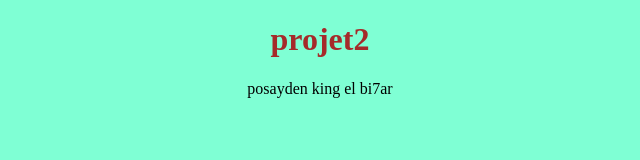
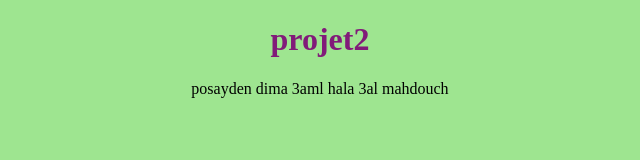
Before and after one commit to mehdiyds/chabeb, a plain HTML site: page index.html in a window 1280 px wide. Shown: the whole page, without its empty margins (320-960 px from the left). Drawn offline with Linux system fonts and the light colour scheme.

Commit message:
first update

```diff
--- a/control.js
+++ b/control.js
@@ -1 +1 @@
-alert("hello posayden ")
+alert("hello mahdouch ")
--- a/index.html
+++ b/index.html
@@ -9,7 +9,7 @@
 <body>
     <script src="control.js"></script>
     <h1>projet2</h1>
-    <p>posayden king el bi7ar </p><br>
+    <p>posayden dima 3aml hala 3al mahdouch </p><br>
 
 
 
--- a/style.css
+++ b/style.css
@@ -1,9 +1,9 @@
 h1{
     text-align: center;
-    color:brown;
+    color:rgb(129, 27, 121);
 }
 body{
-    background-color: aquamarine;
+    background-color: rgba(57, 202, 28, 0.486);
 }
 p{
 text-align: center;
```
